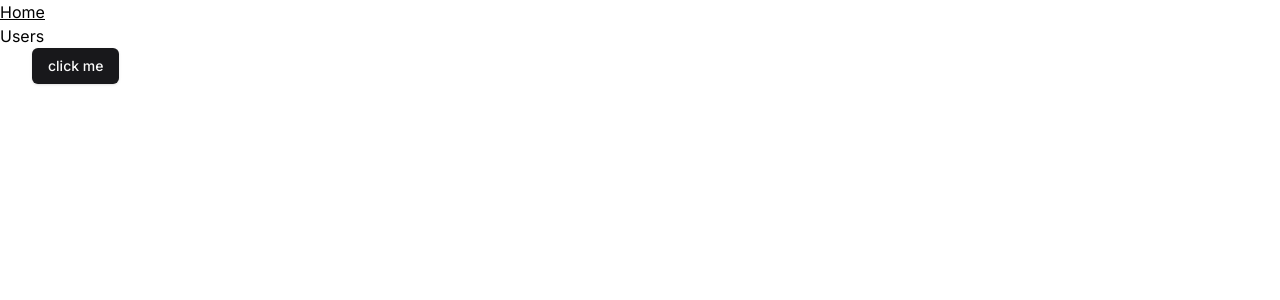
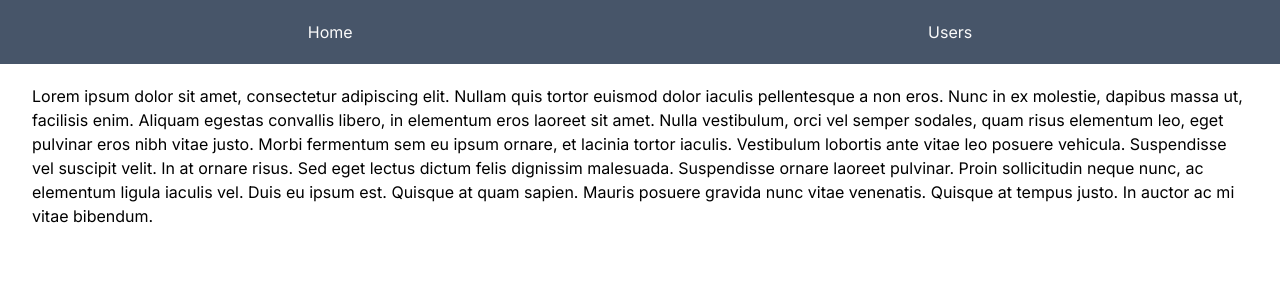
Before and after one commit to EngPremma/next-13-shadcn, a Next.js app: page / in a window 1280 px wide. Shown: the top 300 px of the page. Built offline with nearby package versions, Linux system fonts and the light colour scheme.

Commit message:
update navbar and home page

```diff
--- a/app/page.tsx
+++ b/app/page.tsx
@@ -1,11 +1,15 @@
-'use client';
-
-import { Button } from '@/components/ui/button';
-
 export default function Home() {
   return (
     <main>
-      <Button variant='default'>click me</Button>
+      Lorem ipsum dolor sit amet, consectetur adipiscing elit. Nullam quis tortor euismod dolor iaculis
+      pellentesque a non eros. Nunc in ex molestie, dapibus massa ut, facilisis enim. Aliquam egestas
+      convallis libero, in elementum eros laoreet sit amet. Nulla vestibulum, orci vel semper sodales, quam
+      risus elementum leo, eget pulvinar eros nibh vitae justo. Morbi fermentum sem eu ipsum ornare, et
+      lacinia tortor iaculis. Vestibulum lobortis ante vitae leo posuere vehicula. Suspendisse vel suscipit
+      velit. In at ornare risus. Sed eget lectus dictum felis dignissim malesuada. Suspendisse ornare laoreet
+      pulvinar. Proin sollicitudin neque nunc, ac elementum ligula iaculis vel. Duis eu ipsum est. Quisque at
+      quam sapien. Mauris posuere gravida nunc vitae venenatis. Quisque at tempus justo. In auctor ac mi vitae
+      bibendum.
     </main>
   );
 }
--- a/components/nav/index.tsx
+++ b/components/nav/index.tsx
@@ -3,8 +3,8 @@ import Link from 'next/link';
 const Nav = () => {
   return (
     <header>
-      <nav>
-        <ul>
+      <nav className='mb-5'>
+        <ul className='flex justify-around p-5 bg-slate-600 text-zinc-50'>
           <li className='hover:underline'>
             <Link href='/'>Home</Link>
           </li>
```
